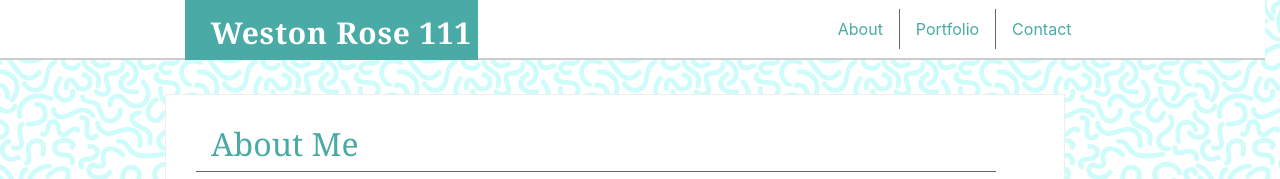
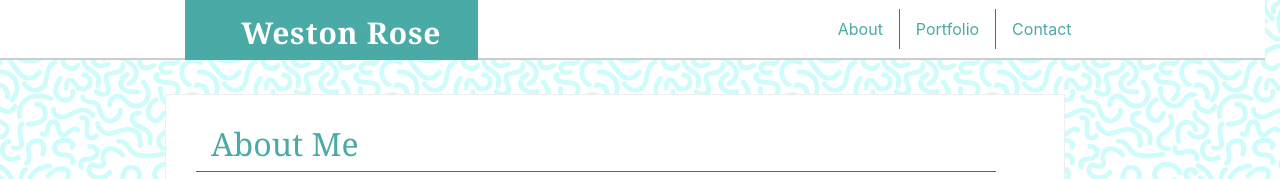
Before and after one commit to wrose001/homework2_bootstrap, a plain HTML site: page index.html in a window 1280 px wide. Shown: the top 179 px of the page. Drawn offline with nearby package versions, Linux system fonts and the light colour scheme.

Commit message:
Tested that my change was reflected

```diff
--- a/index.html
+++ b/index.html
@@ -16,7 +16,7 @@
 
             <header class="container-fluid row">
                     <a id="h2" class="col-lg-3 col-md-3 col-sm-12 col-12 headerTag" href="index.html">
-                        Weston Rose 111
+                        Weston Rose
                     </a>
                     <div class="col-lg-6 col-md-3 col-sm-12 col-12 justify-content-end links">
                     <ul class="nav nav-wrapper">
```
